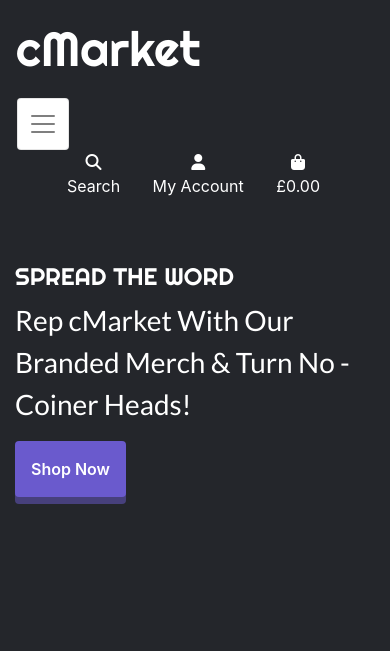
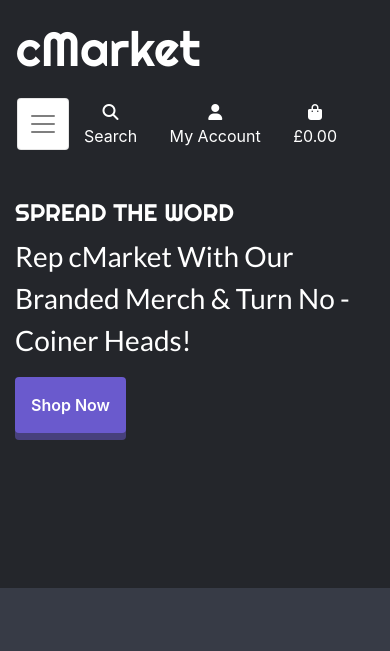
Before and after one commit to RiyadhKh4n/cmarket, a Django app: page / in a window 390 px wide. Shown: the top 651 px of the page. Run offline with Django 4.2, Linux system fonts and the light colour scheme; some libraries are stand-ins or nearby versions.

Commit message:
Remove margin and padding from .mobile-top-header-ul to fix navbar

```diff
--- a/static/css/base.css
+++ b/static/css/base.css
@@ -500,6 +500,11 @@ tr > th,
         margin-left: 1px;
         font-size: 2.5em;
         color: #fff;
+    }
+
+    .mobile-top-header-ul {
+        padding: 0;
+        margin:0;
     }
 
     .burger-menu {
--- a/templates/includes/mobile-top-header.html
+++ b/templates/includes/mobile-top-header.html
@@ -1,4 +1,4 @@
-<ul>
+<ul class="mobile-top-header-ul">
     <li class="list-inline-item">
         <a class="text-black nav-link d-block d-lg-none" href="#" id="mobile-search" data-toggle="dropdown" aria-haspopup="true" aria-expanded="false">
             <div class="text-center">
```
